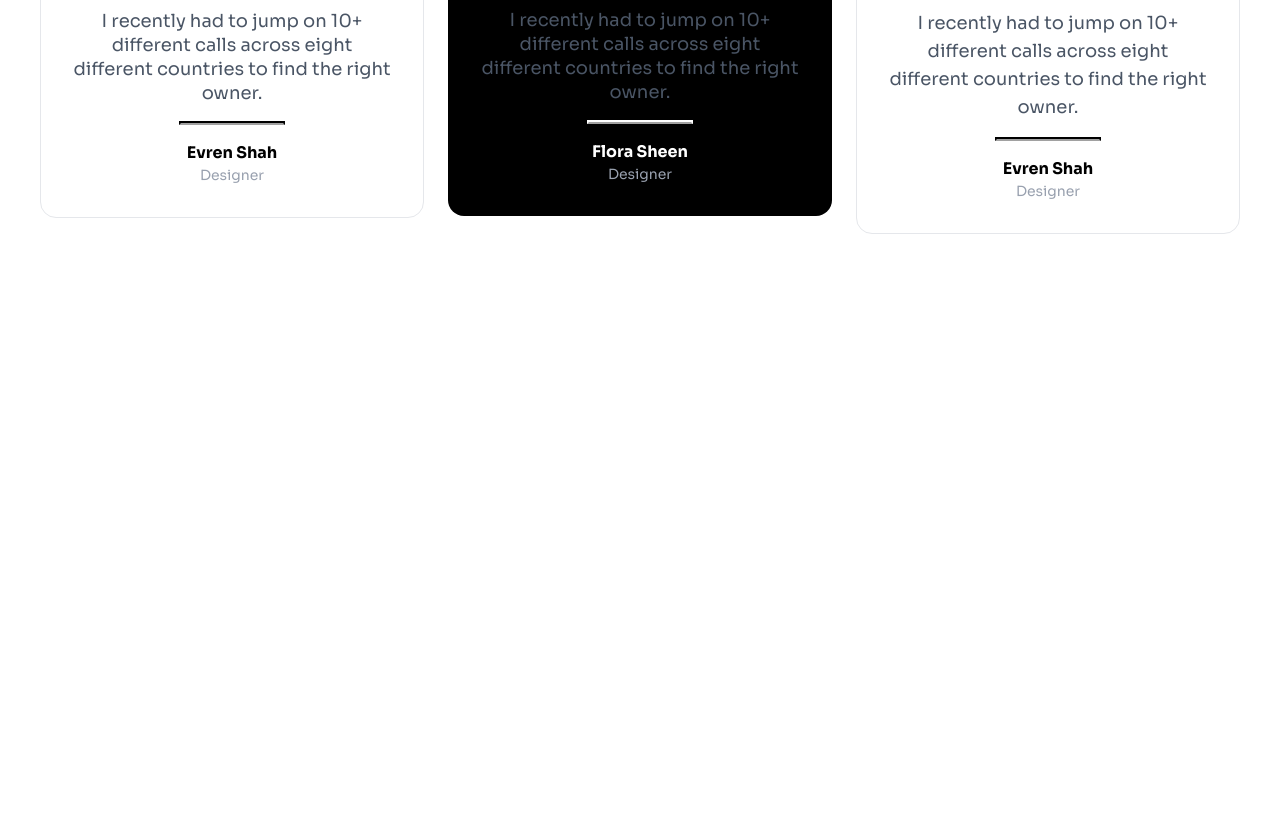
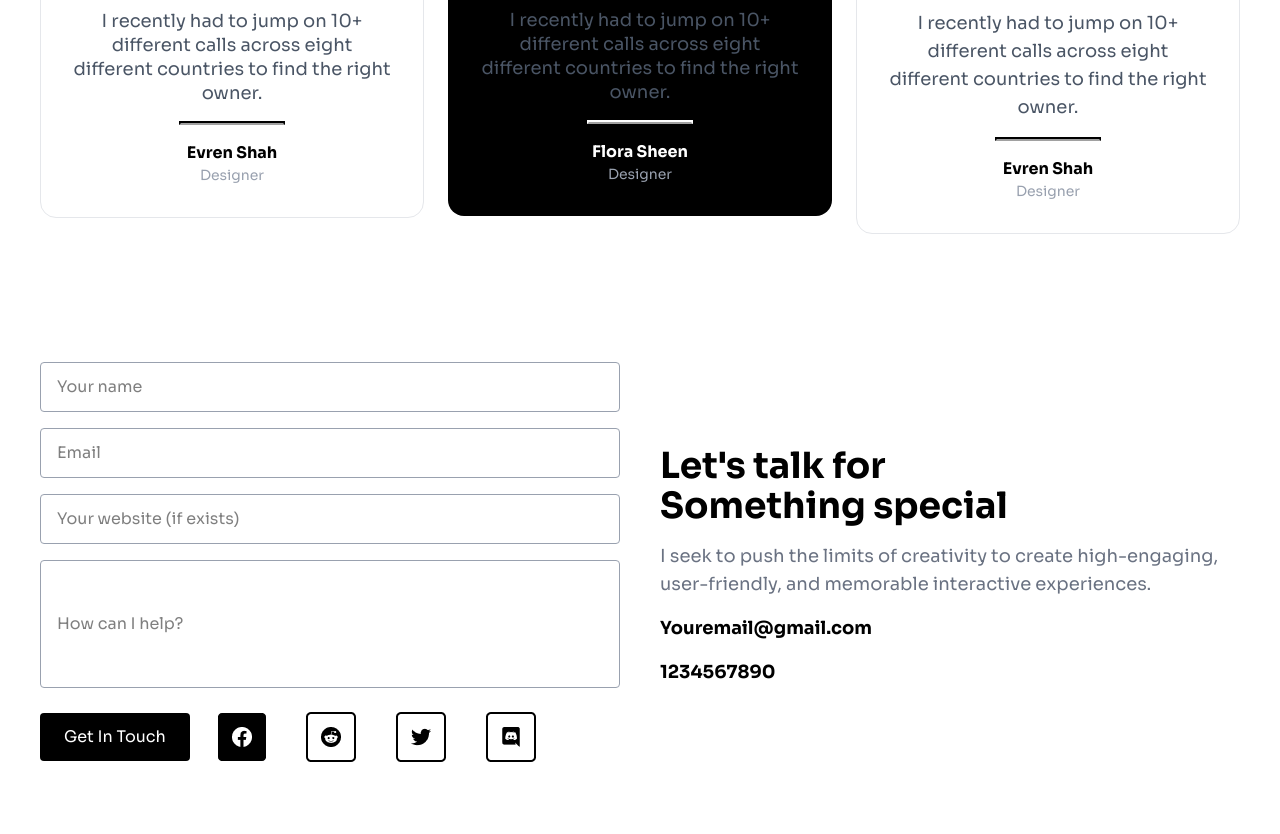
Before and after one commit to raymondhermanikourou-gif/maquette-porfolio, a website: page index.html in a window 1280 px wide. Shown: the part 5310-6144 px from the top of the page. Before the commit the page ends 5608 px from the top, so only its background shows below. Drawn offline with Linux system fonts and the light colour scheme.

Commit message:
ajout section formulaire

```diff
--- a/index.html
+++ b/index.html
@@ -215,13 +215,12 @@ when an unknown printer took a galley of type and scrambled it to specimen book.
 <!-- section 6 testemonial -->
  <section class="px-10 py-16">
 
-  <!-- Titre -->
   <h2 class="text-center text-2xl mb-10 font-normal">My <span class="font-extrabold text-3xl">Testimonial</span></h2>
 
-  <!-- Cards -->
+  <!-- Carte -->
   <div class="flex flex-col md:flex-row gap-6 justify-center">
 
-    <!-- Card 1 (blanche) -->
+    <!-- Carte 1-->
     <div class="flex flex-col items-center text-center gap-4 border border-gray-200 rounded-2xl p-8 md:w-100 h-1/3">
       <img src="asset/Frame 18.png" class="size-50 rounded-full" />
       <p class="text-gray-600 text-lg leading-6">I recently had to jump on 10+ different calls across eight different countries to find the right owner.</p>
@@ -232,7 +231,7 @@ when an unknown printer took a galley of type and scrambled it to specimen book.
       </div>
     </div>
 
-    <!-- Card 2 (noire - active) -->
+    <!-- Carte 2 -->
     <div class="flex flex-col items-center text-center gap-4 bg-black text-white rounded-2xl p-8 md:w-100 h-1/3">
       <img src="asset/Frame.png" class="size-50 rounded-full" />
       <p class="text-gray-600 text-lg leading-6">I recently had to jump on 10+ different calls across eight different countries to find the right owner.</p>
@@ -243,7 +242,7 @@ when an unknown printer took a galley of type and scrambled it to specimen book.
       </div>
     </div>
 
-    <!-- Card 3 (blanche) -->
+    <!-- Carte 3 -->
     <div class="flex flex-col items-center text-center gap-4 border border-gray-200 rounded-2xl p-8 md:w-100 h-1/3">
       <img src="asset/Frame 18.png" class="size-50 rounded-full" />
       <p class="text-gray-600 text-lg">I recently had to jump on 10+ different calls across eight different countries to find the right owner.</p>
@@ -257,7 +256,38 @@ when an unknown printer took a galley of type and scrambled it to specimen book.
   </div>
 
 </section>
+<!-- section formulaire -->
+<section class="flex flex-col md:flex-row gap-10 px-10 py-16">
+
+  <!-- Formulaire gauche -->
+  <div class="md:w-1/2 flex flex-col gap-4">
+    <input type="text" placeholder="Your name" class="border border-gray-400 rounded px-4 py-3 w-full" />
+    <input type="email" placeholder="Email" class="border border-gray-400 rounded px-4 py-3 w-full" />
+    <input type="text" placeholder="Your website (if exists)" class="border border-gray-400 rounded px-4 py-3 w-full" />
+    <input type="text" placeholder="How can I help?" class="border border-gray-400 rounded px-4 py-3 w-full h-32"></input>
+
+    <!-- Bouton + icônes -->
+    <div class="flex items-center gap-4">
+      <button class="bg-black text-white px-6 py-3 rounded">Get In Touch</button>
+      <img src="asset/facebk.png" alt="icon" class="px-3 py-2" />
+      <img src="asset/Button1.png" alt="icon" class="px-3 py-2" />
+      <img src="asset/Button2.png" alt="icon" class="px-3 py-2" />
+      <img src="asset/Button3.png" alt="icon" class="px-3 py-2" />
+    </div>
+  </div>
+
+  <!-- Texte droite -->
+  <div class="md:w-1/2 flex flex-col gap-4 justify-center">
+    <h2 class="text-4xl font-extrabold">Let's <span class="font-extrabold text-4xl">talk</span> for <br>
+       Something special</h2>
+    <p class="text-gray-500 text-lg">I seek to push the limits of creativity to create high-engaging, user-friendly, and memorable interactive experiences.</p>
+    <p class="font-bold text-lg">Youremail@gmail.com</p>
+    <p class="font-bold text-lg">1234567890</p>
+  </div>
+
+</section>
 
     </main>
+
   </body>
 </html>
```
Also changed, not shown: src/style/output.css.
